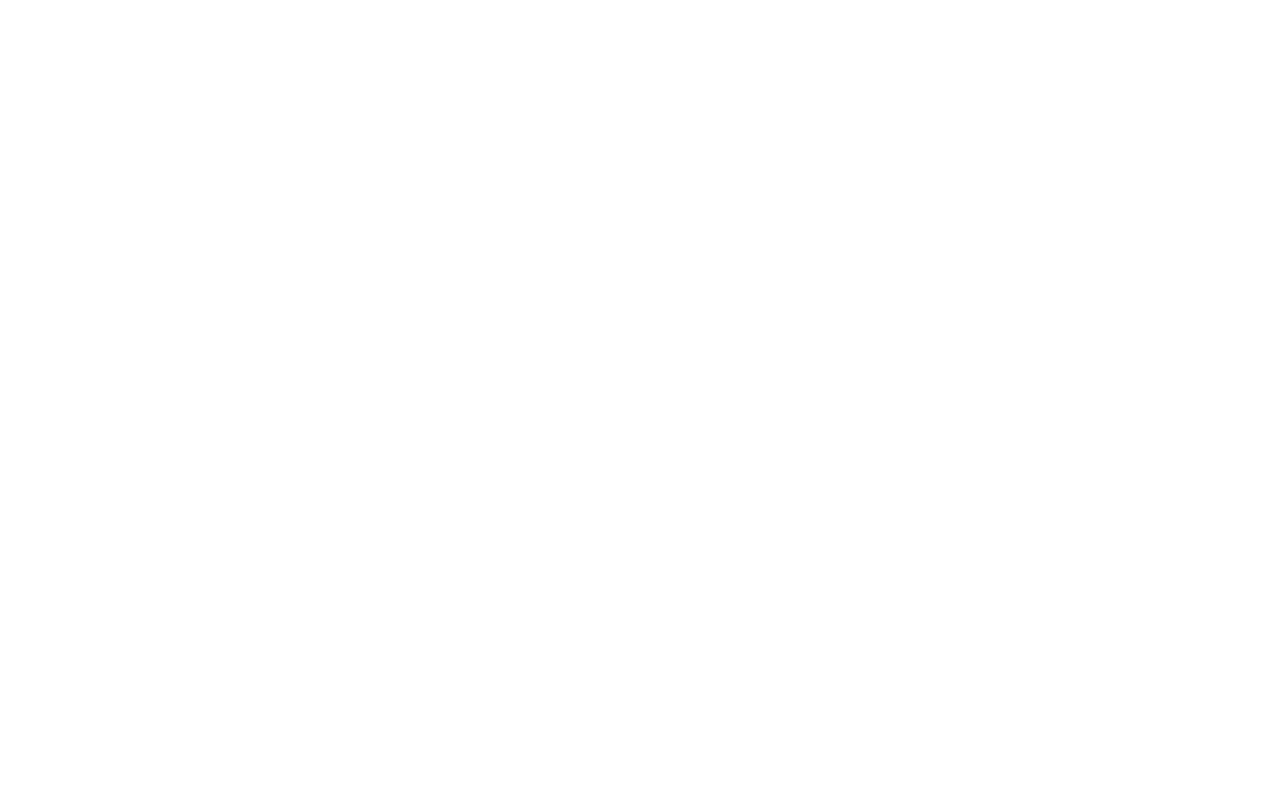
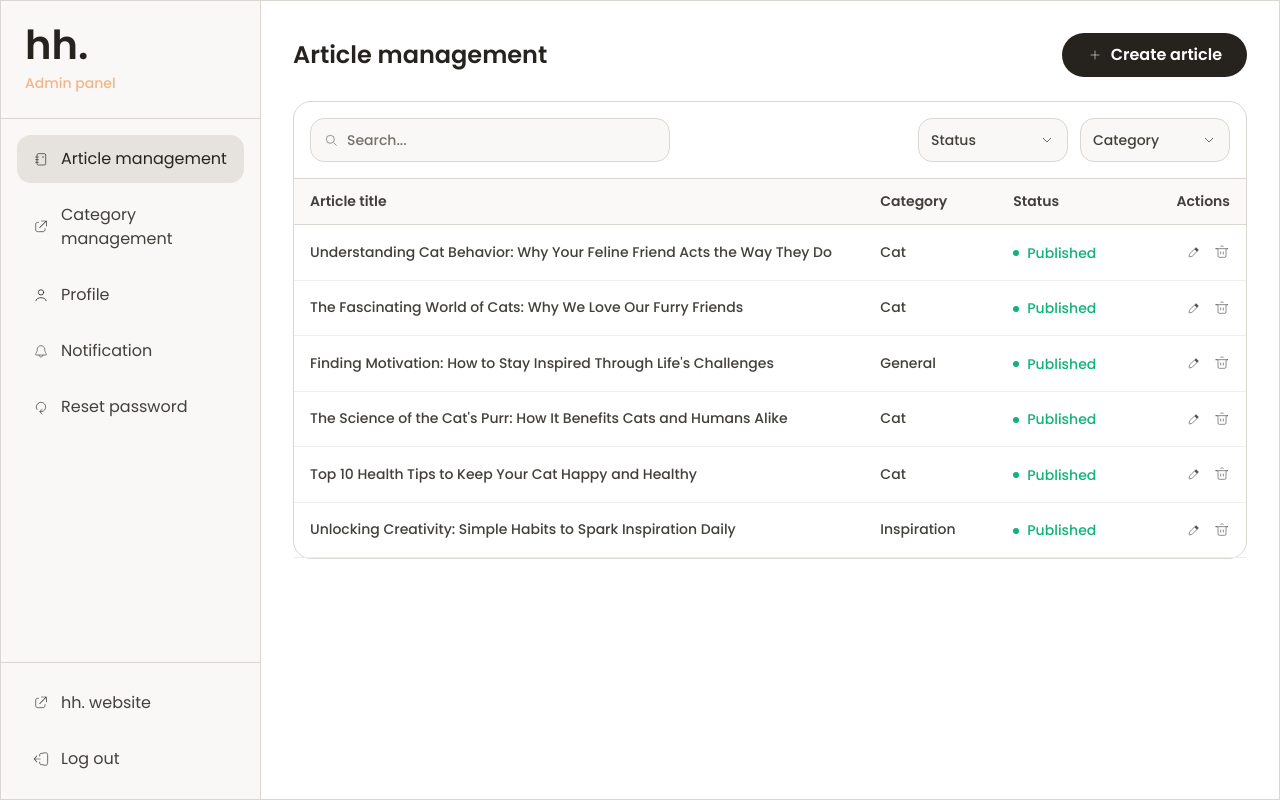
Before and after one commit to Baramee-papim/travel-lifestyle-blog, a React (Vite) app: page /admin/articles in a window 1280 px wide. Before the commit this address had no page. Built offline with nearby package versions, Linux system fonts and the light colour scheme.

Commit message:
feat: add AdminPanelPage and update routing in App component
- Introduced AdminPanelPage for managing articles, categories, and user profiles
- Updated App component to include routing for the new AdminPanelPage

```diff
--- a/src/App.tsx
+++ b/src/App.tsx
@@ -6,6 +6,7 @@
 import SignupPage from "./pages/SignupPage";
 import LoginPage from "./pages/LoginPage";
 import ComponentsPage from "./pages/ComponentsPage";
+import AdminPanelPage from "./pages/AdminPanelPage";
 function App() {
   return (
     <Router>
@@ -16,6 +17,7 @@
           <Route path="/signup" element={<SignupPage />} />
           <Route path="/login" element={<LoginPage />} />
           <Route path="/components" element={<ComponentsPage />} />
+          <Route path="/admin/*" element={<AdminPanelPage />} />
         </Routes>
         <Toaster position="bottom-right" />
       </AuthProvider>
--- /dev/null
+++ b/src/pages/AdminPanelPage.tsx
@@ -0,0 +1,281 @@
+import type { ReactNode } from "react";
+import { NavLink, Navigate, Route, Routes } from "react-router-dom";
+import { Button } from "@/components/ui/button";
+import {
+  AddRoundIcon,
+  BellIcon,
+  EditIcon,
+  ExpandDownIcon,
+  NotebookIcon,
+  OutIcon,
+  RefreshIcon,
+  SearchIcon,
+  SignOutSquareIcon,
+  TrashIcon,
+  UserDuotoneIcon,
+} from "@/components/icon";
+import { cn } from "@/lib/utils";
+
+type MenuItem = {
+  label: string;
+  path: string;
+  icon: string;
+};
+
+type ArticleItem = {
+  title: string;
+  category: string;
+  status: string;
+};
+
+const topMenuItems: MenuItem[] = [
+  { label: "Article management", path: "articles", icon: NotebookIcon },
+  { label: "Category management", path: "categories", icon: OutIcon },
+  { label: "Profile", path: "profile", icon: UserDuotoneIcon },
+  { label: "Notification", path: "notifications", icon: BellIcon },
+  { label: "Reset password", path: "reset-password", icon: RefreshIcon },
+];
+
+const bottomMenuItems: MenuItem[] = [
+  { label: "hh. website", path: "website", icon: OutIcon },
+  { label: "Log out", path: "logout", icon: SignOutSquareIcon },
+];
+
+const articleRows: ArticleItem[] = [
+  {
+    title: "Understanding Cat Behavior: Why Your Feline Friend Acts the Way They Do",
+    category: "Cat",
+    status: "Published",
+  },
+  {
+    title: "The Fascinating World of Cats: Why We Love Our Furry Friends",
+    category: "Cat",
+    status: "Published",
+  },
+  {
+    title: "Finding Motivation: How to Stay Inspired Through Life's Challenges",
+    category: "General",
+    status: "Published",
+  },
+  {
+    title: "The Science of the Cat's Purr: How It Benefits Cats and Humans Alike",
+    category: "Cat",
+    status: "Published",
+  },
+  {
+    title: "Top 10 Health Tips to Keep Your Cat Happy and Healthy",
+    category: "Cat",
+    status: "Published",
+  },
+  {
+    title: "Unlocking Creativity: Simple Habits to Spark Inspiration Daily",
+    category: "Inspiration",
+    status: "Published",
+  },
+];
+
+const PlaceholderContent = ({ title }: { title: string }) => (
+  <div className="rounded-2xl border border-brown-300 bg-white p-8 text-brown-500">
+    <h2 className="text-headline-4 text-brown-600">{title}</h2>
+    <p className="mt-3 text-body-2 text-brown-400">This tab is ready for future content.</p>
+  </div>
+);
+
+const ArticleManagementContent = () => (
+  <div className="rounded-2xl border border-brown-300 bg-white">
+    <div className="flex items-center gap-4 border-b border-brown-300 p-4">
+      <div className="flex h-11 w-full max-w-[360px] items-center gap-2 rounded-xl border border-brown-300 bg-brown-100 px-3">
+        <img src={SearchIcon} alt="Search icon" className="h-4 w-4 opacity-70" />
+        <input
+          type="text"
+          placeholder="Search..."
+          className="w-full bg-transparent text-body-2 text-brown-500 outline-none placeholder:text-brown-400"
+        />
+      </div>
+
+      <div className="ml-auto flex items-center gap-3">
+        <button
+          type="button"
+          className="flex h-11 min-w-[150px] items-center justify-between rounded-xl border border-brown-300 bg-brown-100 px-3 text-body-2 text-brown-500"
+        >
+          <span>Status</span>
+          <img src={ExpandDownIcon} alt="Expand status" className="h-4 w-4" />
+        </button>
+        <button
+          type="button"
+          className="flex h-11 min-w-[150px] items-center justify-between rounded-xl border border-brown-300 bg-brown-100 px-3 text-body-2 text-brown-500"
+        >
+          <span>Category</span>
+          <img src={ExpandDownIcon} alt="Expand category" className="h-4 w-4" />
+        </button>
+      </div>
+    </div>
+
+    <div className="overflow-x-auto">
+      <table className="w-full min-w-[760px] text-left">
+        <thead className="border-b border-brown-300 bg-brown-100/80 text-body-2 text-brown-500">
+          <tr>
+            <th className="px-4 py-3 font-semibold">Article title</th>
+            <th className="px-4 py-3 font-semibold">Category</th>
+            <th className="px-4 py-3 font-semibold">Status</th>
+            <th className="px-4 py-3 font-semibold text-right">Actions</th>
+          </tr>
+        </thead>
+        <tbody>
+          {articleRows.map((article) => (
+            <tr key={article.title} className="border-b border-brown-200 text-body-2 text-brown-500">
+              <td className="max-w-[460px] truncate px-4 py-4">{article.title}</td>
+              <td className="px-4 py-4">{article.category}</td>
+              <td className="px-4 py-4">
+                <span className="inline-flex items-center gap-2 text-brand-green">
+                  <span className="h-1.5 w-1.5 rounded-full bg-brand-green" />
+                  {article.status}
+                </span>
+              </td>
+              <td className="px-4 py-4">
+                <div className="flex justify-end gap-3">
+                  <button type="button" className="cursor-pointer opacity-80 transition hover:opacity-100">
+                    <img src={EditIcon} alt="Edit article" className="h-4 w-4" />
+                  </button>
+                  <button type="button" className="cursor-pointer opacity-80 transition hover:opacity-100">
+                    <img src={TrashIcon} alt="Delete article" className="h-4 w-4" />
+                  </button>
+                </div>
+              </td>
+            </tr>
+          ))}
+        </tbody>
+      </table>
+    </div>
+  </div>
+);
+
+const TabLayout = ({ title, children }: { title: string; children: ReactNode }) => (
+  <div className="flex flex-1 flex-col p-8">
+    <header className="mb-6 flex items-center justify-between">
+      <h1 className="text-headline-3 text-brown-600">{title}</h1>
+      {title === "Article management" ? (
+        <Button className="h-11 gap-2 px-6">
+          <img src={AddRoundIcon} alt="Add article" className="h-4 w-4 invert" />
+          Create article
+        </Button>
+      ) : null}
+    </header>
+    {children}
+  </div>
+);
+
+const AdminPanelShell = () => (
+  <div className="min-h-screen bg-brown-100">
+    <div className=" flex h-screen w-full  overflow-hidden  border border-brown-300 bg-white shadow-sm">
+      <aside className="flex w-[260px] flex-col border-r border-brown-300 bg-brown-100">
+        <div className="border-b border-brown-300 p-6">
+          <p className="text-[40px] font-semibold leading-none text-brown-600">hh.</p>
+          <p className="mt-2 text-body-2 text-brand-orange">Admin panel</p>
+        </div>
+
+        <nav className="flex-1 p-4">
+          <div className="space-y-2">
+            {topMenuItems.map((item) => (
+              <NavLink
+                key={item.path}
+                to={`/admin/${item.path}`}
+                className={({ isActive }) =>
+                  cn(
+                    "flex items-center gap-3 rounded-xl px-4 py-3 text-body-2 text-brown-500 transition-colors",
+                    isActive ? "bg-brown-300/60 text-brown-600" : "hover:bg-brown-200",
+                  )
+                }
+              >
+                <img src={item.icon} alt={item.label} className="h-4 w-4" />
+                {item.label}
+              </NavLink>
+            ))}
+          </div>
+        </nav>
+
+        <div className="space-y-2 border-t border-brown-300 p-4">
+          {bottomMenuItems.map((item) => (
+            <NavLink
+              key={item.path}
+              to={`/admin/${item.path}`}
+              className={({ isActive }) =>
+                cn(
+                  "flex items-center gap-3 rounded-xl px-4 py-3 text-body-2 text-brown-500 transition-colors",
+                  isActive ? "bg-brown-300/60 text-brown-600" : "hover:bg-brown-200",
+                )
+              }
+            >
+              <img src={item.icon} alt={item.label} className="h-4 w-4" />
+              {item.label}
+            </NavLink>
+          ))}
+        </div>
+      </aside>
+
+      <main className="flex-1 bg-white">
+        <Routes>
+          <Route
+            path="articles"
+            element={
+              <TabLayout title="Article management">
+                <ArticleManagementContent />
+              </TabLayout>
+            }
+          />
+          <Route
+            path="categories"
+            element={
+              <TabLayout title="Category management">
+                <PlaceholderContent title="Category management" />
+              </TabLayout>
+            }
+          />
+          <Route
+            path="profile"
+            element={
+              <TabLayout title="Profile">
+                <PlaceholderContent title="Profile" />
+              </TabLayout>
+            }
+          />
+          <Route
+            path="notifications"
+            element={
+              <TabLayout title="Notification">
+                <PlaceholderContent title="Notification" />
+              </TabLayout>
+            }
+          />
+          <Route
+            path="reset-password"
+            element={
+              <TabLayout title="Reset password">
+                <PlaceholderContent title="Reset password" />
+              </TabLayout>
+            }
+          />
+          <Route
+            path="website"
+            element={
+              <TabLayout title="hh. website">
+                <PlaceholderContent title="hh. website" />
+              </TabLayout>
+            }
+          />
+          <Route
+            path="logout"
+            element={
+              <TabLayout title="Log out">
+                <PlaceholderContent title="Log out" />
+              </TabLayout>
+            }
+          />
+          <Route path="*" element={<Navigate to="articles" replace />} />
+        </Routes>
+      </main>
+    </div>
+  </div>
+);
+
+export default AdminPanelShell;
```
